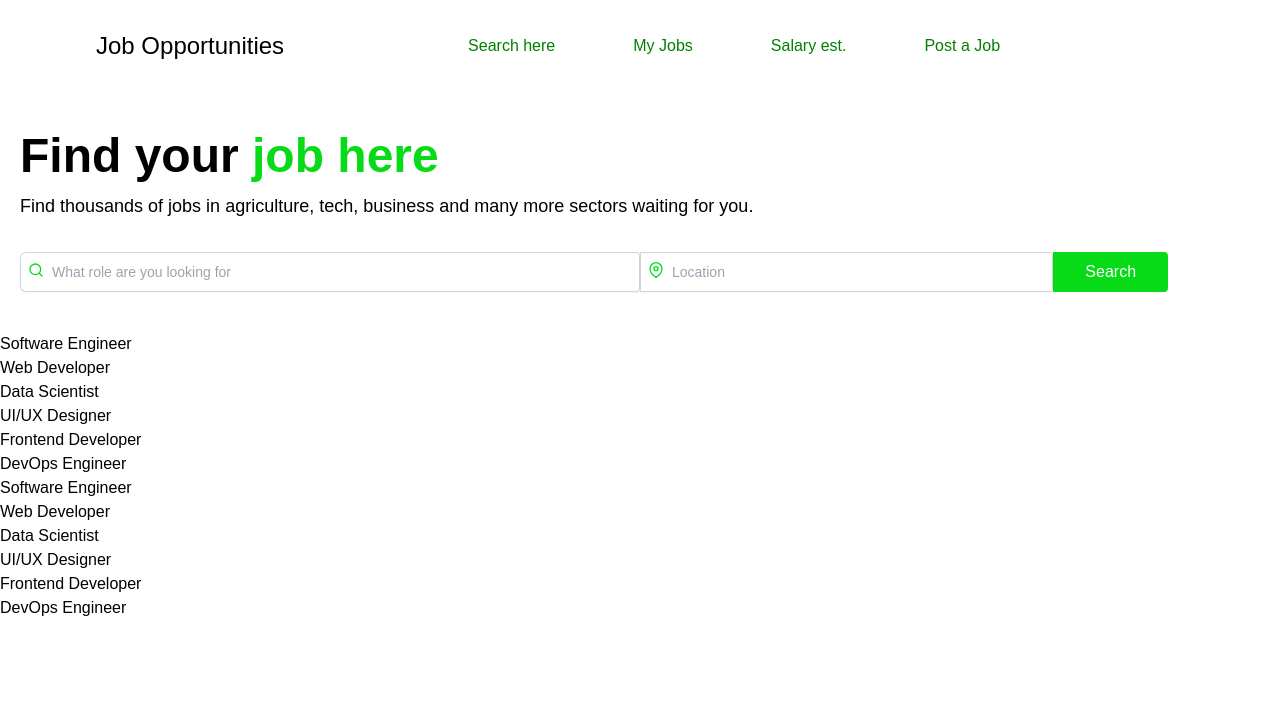
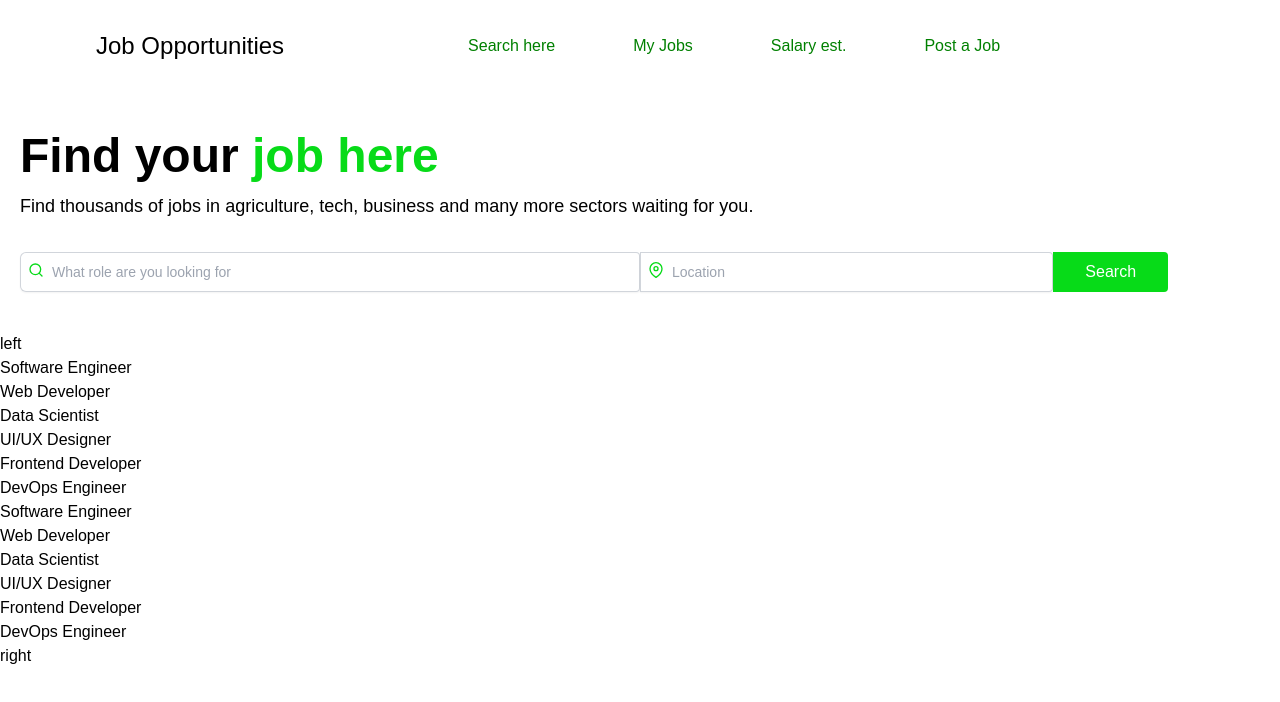
Before and after one commit to Bongani-4/Farm-Guardian-official-Web, a React (Vite) app in the folder FG/: page /AnimalCaretaker in a window 1280 px wide. Shown: the top 702 px of the page. Built offline with nearby package versions, Linux system fonts and the light colour scheme.

Commit message:
animal cartaker input jobs data filtering

```diff
--- a/FG/src/Pages/AnimalCaretaker.jsx
+++ b/FG/src/Pages/AnimalCaretaker.jsx
@@ -79,8 +79,16 @@ const AnimalCaretaker = () => {
 
            <div>
              <Banner query = {query} handleInputChange ={handleInputChange}/>
+
+                 {/**main content data */}
+
                <div>
-                    <Jobs result ={result}/>
+
+
+                     <div> left</div>
+                     <div> <Jobs result ={result}/></div>
+                     <div> right</div>
+
                </div>
             </div>
     </div>
```
